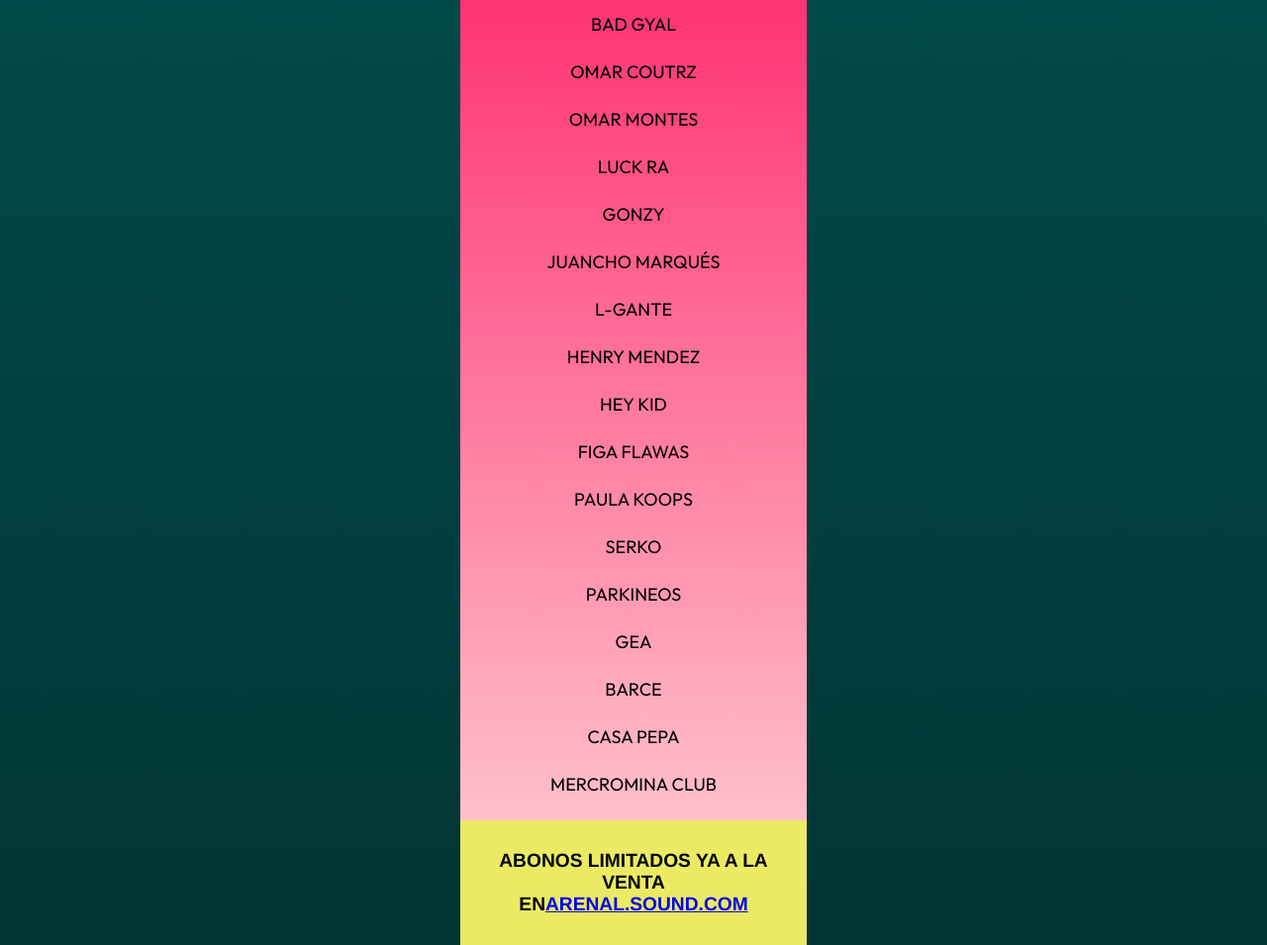
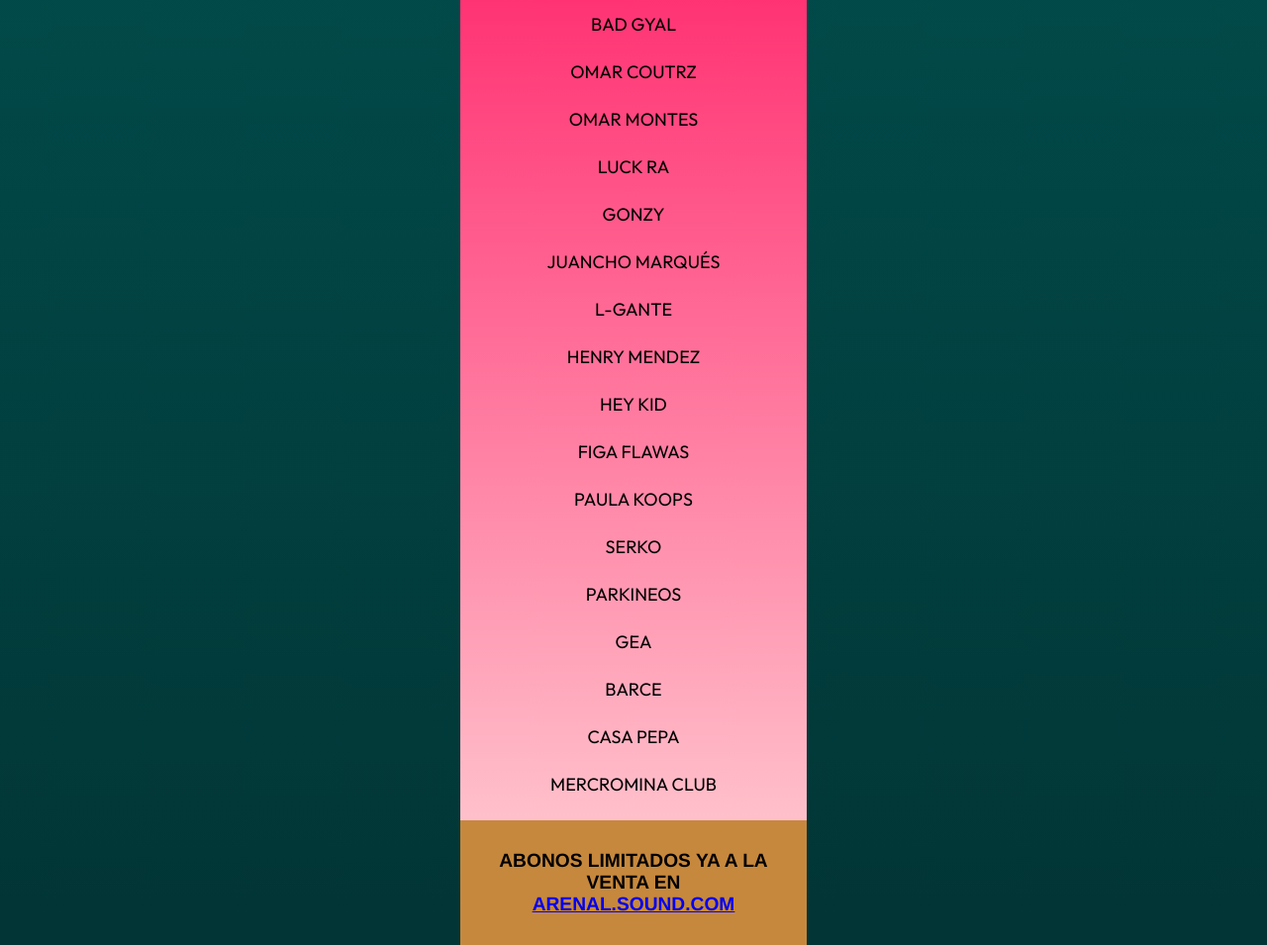
Before and after one commit to Fenomenal05/p3_festival, a plain HTML site: page index.html in a window 1280 px wide. Shown: the part 3278-4233 px from the top of the page at 99% size. Drawn offline with Linux system fonts and the light colour scheme; a web font is replaced by a local one.

Commit message:
Update index.html

```diff
--- a/index.html
+++ b/index.html
@@ -117,7 +117,7 @@
             padding: 10px;
         }
         h6{
-           background: rgb(234, 234, 101);
+           background: rgb(198, 136, 61);
            margin: 0;
            margin-top: 0;
            margin-bottom: 0;
@@ -225,7 +225,7 @@
 </ul>
 </section>
 <footer>
-  <h6>ABONOS LIMITADOS YA A LA VENTA EN<a href="www.">ARENAL.SOUND.COM</a></p>
+  <h6>ABONOS LIMITADOS YA A LA VENTA EN <a href="www.">ARENAL.SOUND.COM</a></p>
   </footer>
   </div>
 </body>
```
